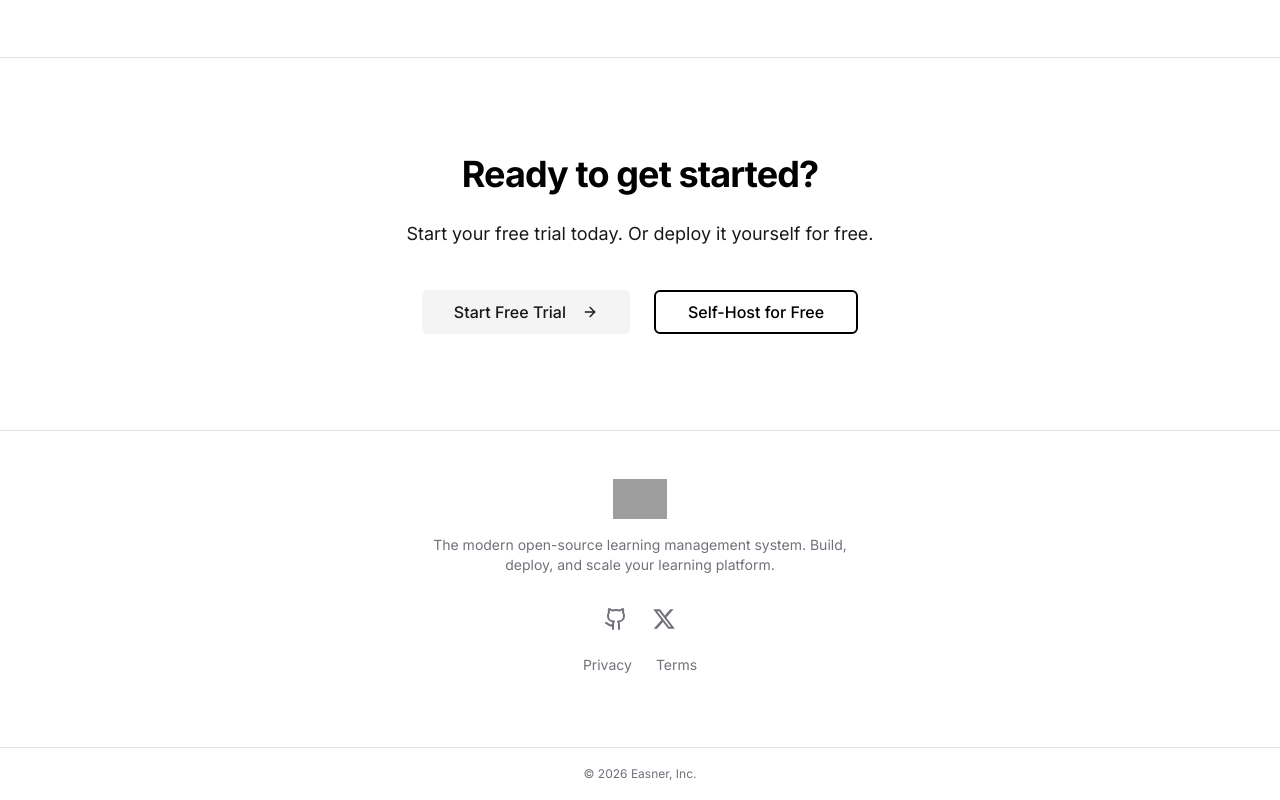
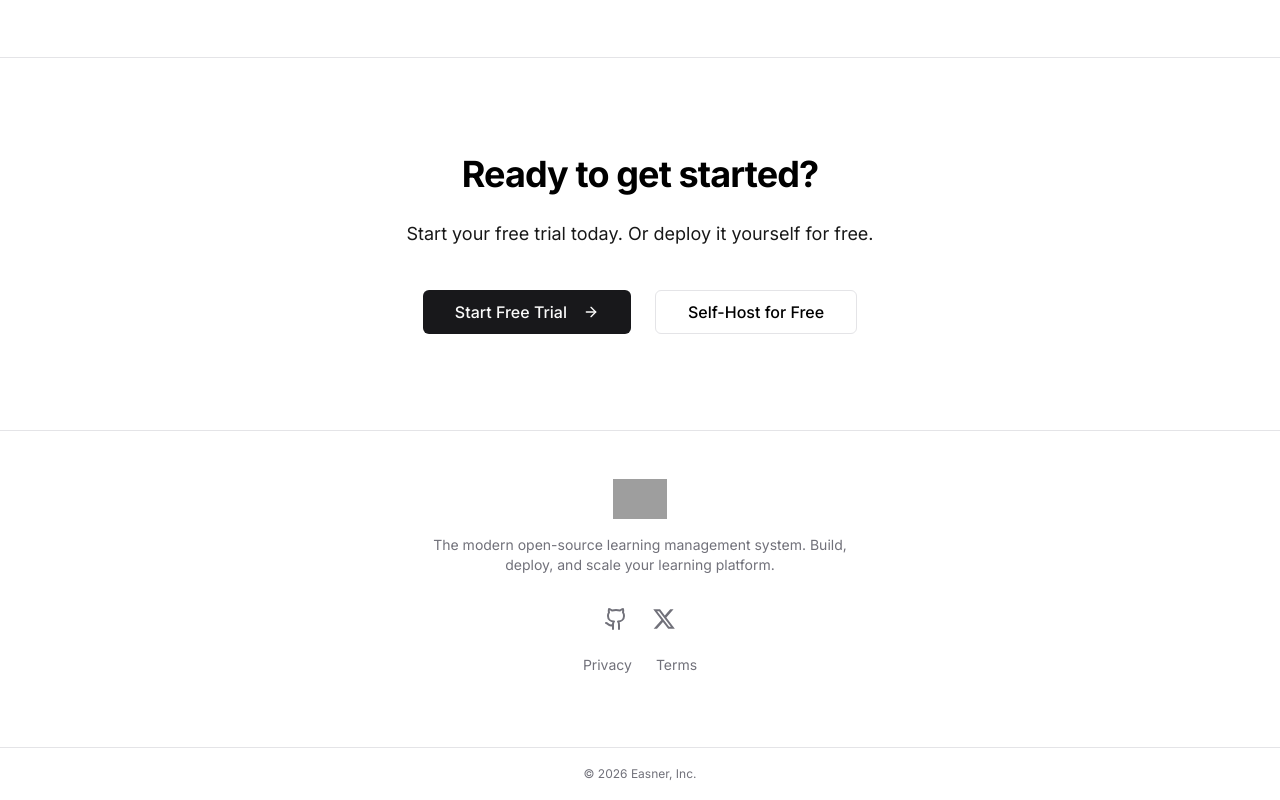
Before and after one commit to enyojoo/easelms-website, a Next.js app: page / in a window 1280 px wide. Shown: the part 2610-3410 px from the top of the page. Built offline with nearby package versions, Linux system fonts and the light colour scheme; grey boxes are pictures that could not be loaded.

Commit message:
Update CTA button styles to match Hero section and change dark mode image

```diff
--- a/components/layout/Header.tsx
+++ b/components/layout/Header.tsx
@@ -83,7 +83,7 @@ export function Header() {
             <div className="pt-4 mt-4 border-t space-y-3">
               <div className="flex items-center justify-between px-3">
                 <span className="text-sm font-medium text-foreground">Theme</span>
-                <ThemeToggle />
+              <ThemeToggle />
               </div>
               <Button asChild className="w-full" size="lg">
                 <Link href="/pricing" onClick={() => setMobileMenuOpen(false)}>Get Started</Link>
--- a/components/marketing/CTASection.tsx
+++ b/components/marketing/CTASection.tsx
@@ -22,18 +22,14 @@ export function CTASection() {
           <p className="mx-auto mt-4 sm:mt-6 max-w-xl text-base sm:text-lg leading-7 sm:leading-8 opacity-90 px-2 sm:px-0">
             Start your free trial today. Or deploy it yourself for free.
           </p>
-          <div className="mt-8 sm:mt-10 flex flex-col sm:flex-row items-center justify-center gap-3 sm:gap-x-6">
-            <Button asChild size="lg" variant="secondary" className="text-sm sm:text-base w-full sm:w-auto">
+          <div className="mt-8 sm:mt-10 flex flex-col sm:flex-row items-center justify-center gap-3 sm:gap-x-4 lg:gap-x-6">
+            <Button asChild size="lg" className="text-sm sm:text-base w-full sm:w-auto">
               <Link href="/pricing">
                 Start Free Trial
                 <ArrowRight className="ml-2 h-4 w-4" />
               </Link>
             </Button>
-            <Button
-              asChild
-              size="lg"
-              className="text-sm sm:text-base w-full sm:w-auto border-2 border-black dark:border-white/30 bg-transparent text-black dark:text-white hover:bg-black/10 dark:hover:bg-white/10 hover:border-black/50 dark:hover:border-white/50"
-            >
+            <Button asChild variant="outline" size="lg" className="text-sm sm:text-base w-full sm:w-auto">
               <Link href="/open-source">
                 Self-Host for Free
               </Link>
--- a/components/marketing/Hero.tsx
+++ b/components/marketing/Hero.tsx
@@ -18,7 +18,7 @@ export function Hero() {
   // Determine which image to show based on theme
   const isDark = mounted && (theme === 'dark' || (theme === 'system' && systemTheme === 'dark'))
   const imageSrc = isDark
-    ? 'https://cldup.com/x2iq4U6dfn.svg'
+    ? 'https://cldup.com/8NpF8-KA0r.svg'
     : 'https://cldup.com/pdxWxC-chv.svg'
   return (
     <section className="relative overflow-hidden bg-gradient-to-b from-background to-muted/20 py-12 sm:py-20 lg:py-32">
```
